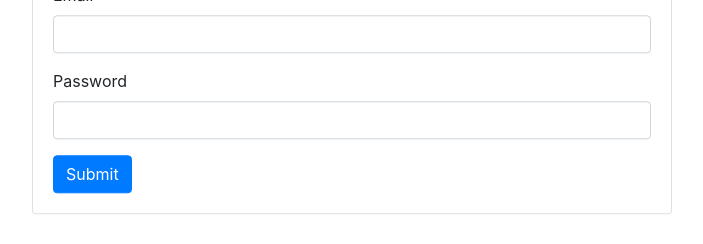
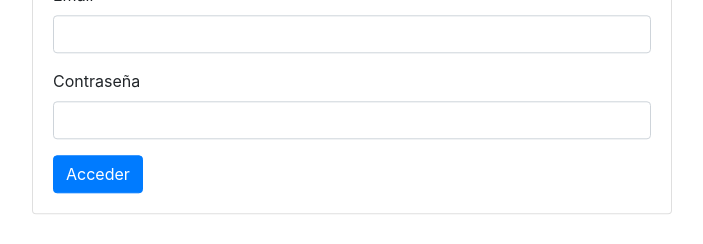
Before and after one commit to slozanoa/proyect-pcs, a React (Create React App) app: page / in a window 1280 px wide. Shown: the part 336-580 px from the top of the page, without its empty margins (288-991 px from the left). Built offline with nearby package versions, Linux system fonts and the light colour scheme.

Commit message:
cambio de idioma

```diff
--- a/src/layout/LoginPage.js
+++ b/src/layout/LoginPage.js
@@ -19,7 +19,7 @@ const LoginPage = () => {
 
             </div>
             <div className="form-group">
-              <label for="exampleInputPassword1">Password</label>
+              <label for="exampleInputPassword1">Contraseña</label>
               <input
                 type="password"
                 className="form-control"
@@ -27,7 +27,7 @@ const LoginPage = () => {
               />
             </div>
             <button type="submit" className="btn btn-primary">
-              Submit
+              Acceder
             </button>
           </form>
         </div>
```
